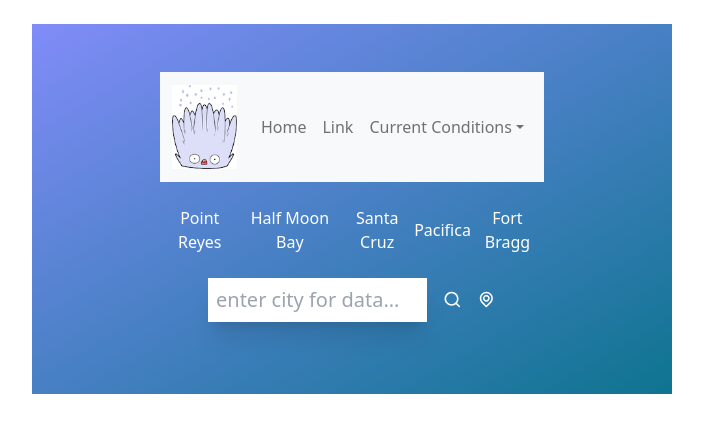
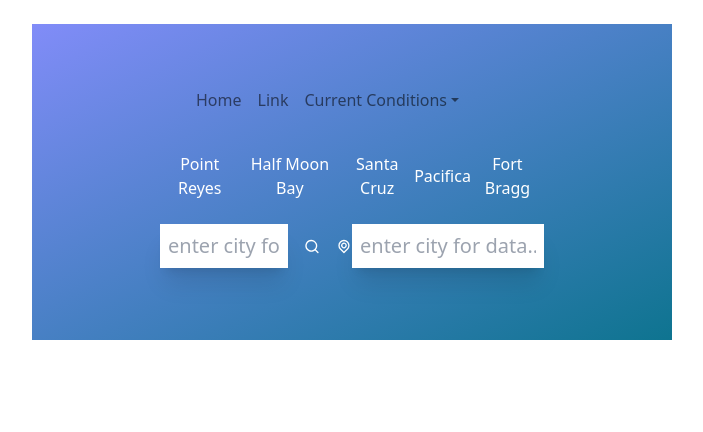
Before and after one commit to NaNifer/tidepooling-with-kids, a React (Create React App) app: page / in a window 1280 px wide. Shown: the top 432 px of the page, without its empty margins (288-991 px from the left). Built offline with nearby package versions, Linux system fonts and the light colour scheme; the HTML template or start-up script is replaced by a standard one.

Commit message:
revamping citysearch

```diff
--- a/src/components/CityButtons.jsx
+++ b/src/components/CityButtons.jsx
@@ -27,7 +27,7 @@ function CityButtons() {
   return (
     <div className="flex items-center justify-around my-6">
       {cities.map((city) => (
-        <button key={city.id} className="text-white text-large f">
+        <button key={city.id} className="text-white text-large">
           {city.title}
         </button>
       ))}
--- a/src/components/CitySearch.jsx
+++ b/src/components/CitySearch.jsx
@@ -10,11 +10,26 @@ function CitySearch() {
           className="text-xl capitalize font-light p-2 w-full shadow-xl focus:outline-none placeholder:lowercase"
           placeholder="enter city for data..."
         />
-        <UilSearch size={25} className="text-white cursor-pointer transition ease-out hover:scale-125" />
-        <UilLocationPoint size={25} className="text-white cursor-pointer transition ease-out hover:scale-125" />
+        <UilSearch
+          size={25}
+          className="text-white cursor-pointer transition ease-out hover:scale-125"
+        />
+        <UilLocationPoint
+          size={25}
+          className="text-white cursor-pointer transition ease-out hover:scale-125"
+        />
+      </div>
+      <div className="flex flex-row w-3/4 items-center justify-center space-x-4">
+      <input
+          type="text"
+          className="text-xl capitalize font-light p-2 w-full shadow-xl focus:outline-none placeholder:lowercase"
+          placeholder="enter city for data..."
+        />
       </div>
     </div>
   );
 }
 
 export default CitySearch;
+
+// https://jdewit.github.io/bootstrap-timepicker/
--- a/src/components/Header.jsx
+++ b/src/components/Header.jsx
@@ -17,10 +17,10 @@ export default function Header() {
   const handleShow = () => setShow(true);
 
   return (
-    <Navbar bg="light" expand="lg">
+    <Navbar bg="none" className="font-light" expand="lg">
       <Container>
         <Navbar.Brand href="#home">
-          <img src={Cartoon} alt="logo" />
+          {/* <img src={Cartoon} alt="logo" /> */}
         </Navbar.Brand>
         <Navbar.Toggle aria-controls="basic-navbar-nav" />
         <Navbar.Collapse id="basic-navbar-nav">
```
